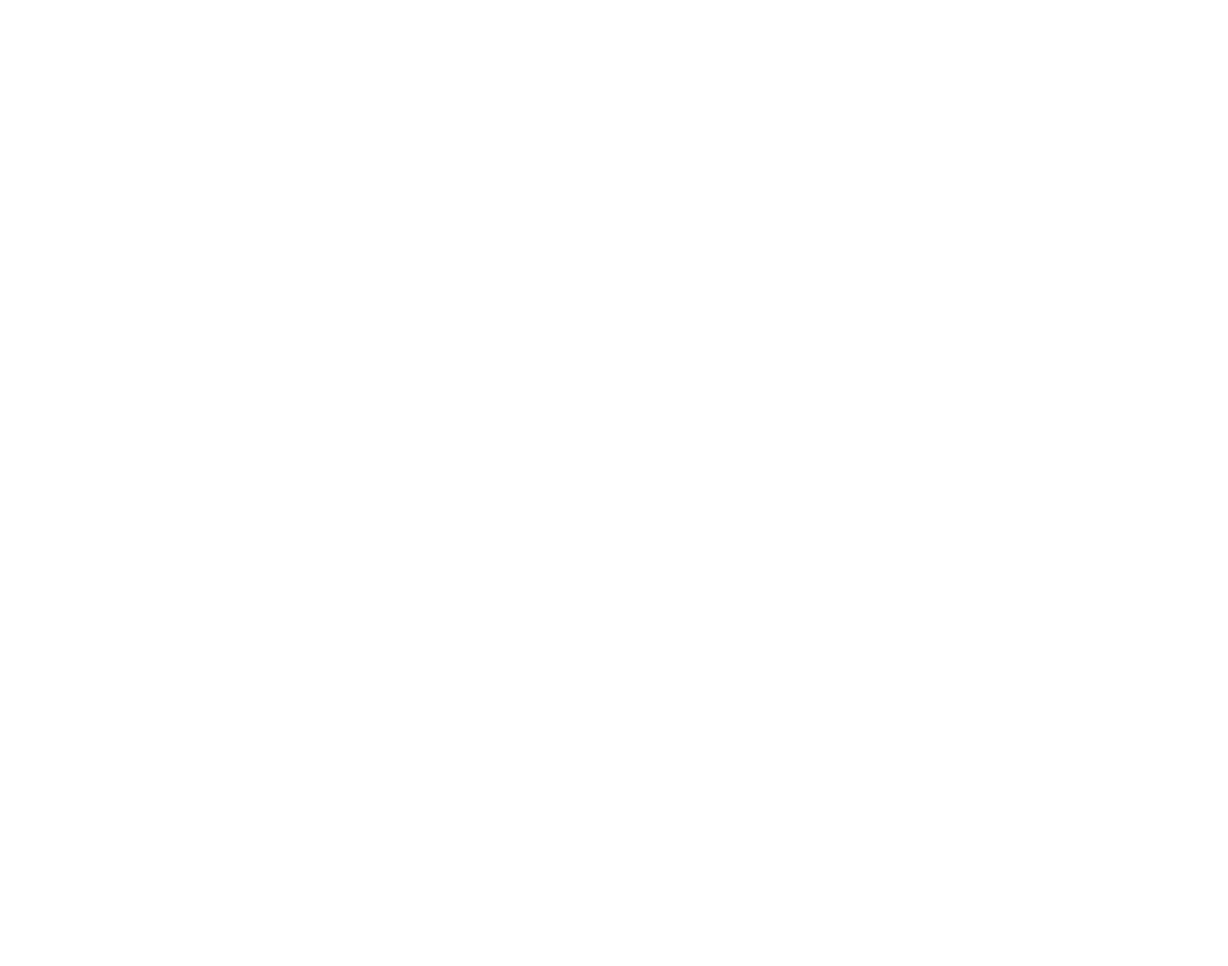
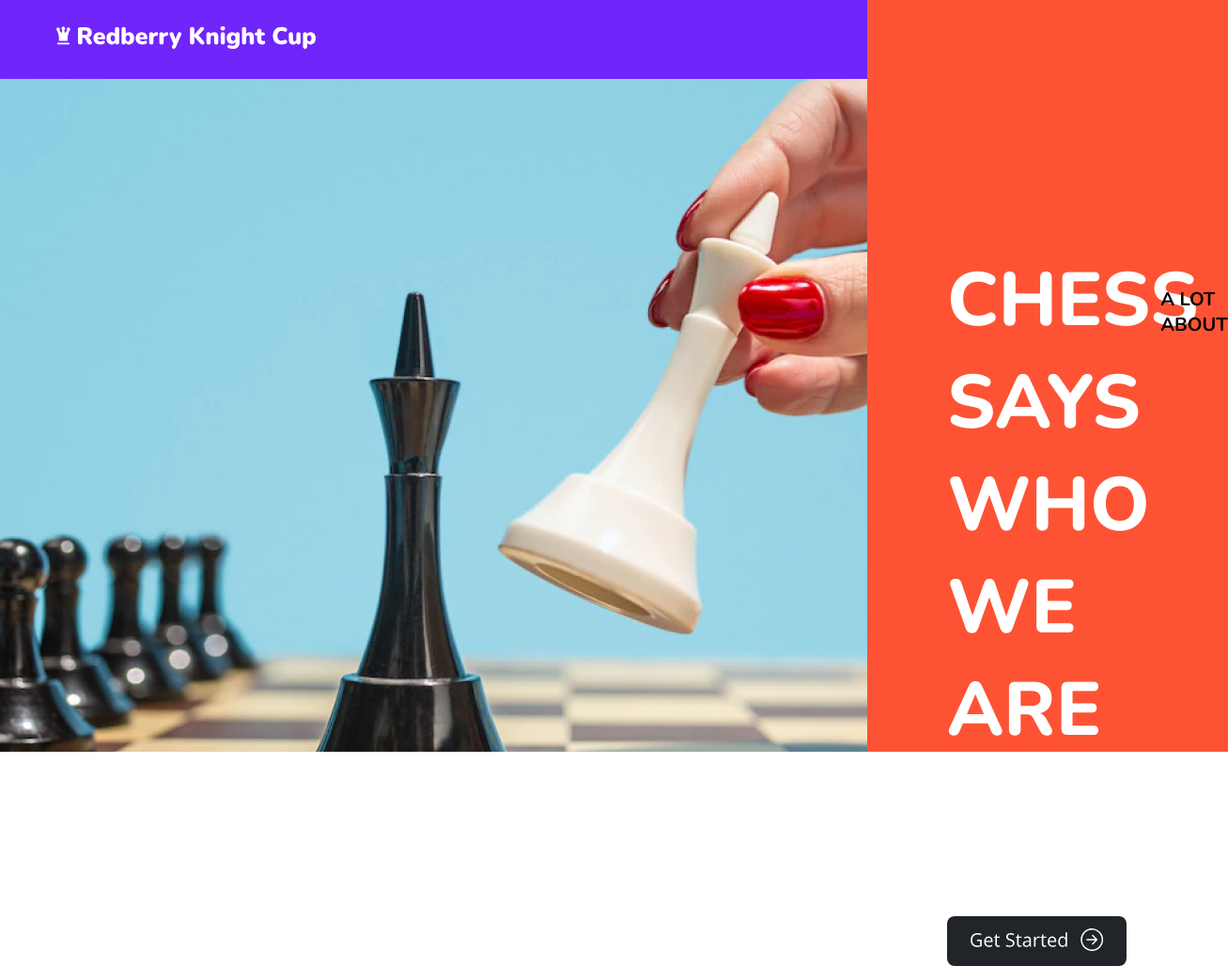
Before and after one commit to mr-davit/Redberry_LaravelVue_assigment, a plain HTML site: page index.html in a window 1280 px wide. Shown: the whole page at 94% size, 1307 px wide, since content can reach past the window. Before the commit the page ends 800 px from the top, so only its background shows below. Drawn offline with nearby package versions, Linux system fonts and the light colour scheme.

Commit message:
landing page created
landing page html and css created, folder structure improved.

```diff
--- a/index.html
+++ b/index.html
@@ -4,9 +4,36 @@
     <meta charset="UTF-8">
     <meta http-equiv="X-UA-Compatible" content="IE=edge">
     <meta name="viewport" content="width=device-width, initial-scale=1.0">
-    <title>Document</title>
+    <title>Redberry Knight Cup</title>
+    <link rel="preconnect" href="https://fonts.googleapis.com">
+    <link rel="preconnect" href="https://fonts.gstatic.com" crossorigin>
+    <link rel="preconnect" href="https://fonts.googleapis.com">
+    <link rel="preconnect" href="https://fonts.gstatic.com" crossorigin>
+    <link href="https://fonts.googleapis.com/css2?family=Nunito:ital,wght@0,200;0,300;0,400;0,500;0,600;0,700;0,800;0,900;1,200;1,300;1,400;1,500;1,600;1,700;1,800;1,900&family=Open+Sans:ital,wght@0,300;0,400;0,500;0,600;0,700;0,800;1,300;1,400;1,500;1,600;1,700;1,800&display=swap" rel="stylesheet">
+    <link rel="stylesheet" href="/css/main.css">
 </head>
+
 <body>
+
+<div class="page_container">
+    <div class="left_side">
+        <header>
+                <a href="/index.html"><img src="/resources/svg/logo.svg" alt=""></a>
+        </header>
+
+        <div class="landing">
+
+        </div>
+    </div>
+
+    <div class="right_side">
+        <div class="right_side_txt_cont">
+            <h1>chess says <br> who we are</h1>
+            <p>A LOT ABOUT</p>
+        </div>
+        <a href="/registration.html"></a>
+    </div>
+</div>
 
 </body>
 </html>
--- a/scss/_font.scss
+++ b/scss/_font.scss
@@ -1,32 +1,13 @@
-@font-face {
-    font-family: 'fajardo';
-    src: url('/fonts/James\ Fajardo.ttf');
-    font-weight: 400;
-    font-style: normal;
-  }
-@font-face {
-  font-family: 'noto';
-  src: url(/fonts/NotoSans-Medium.ttf);
 
-}
 
-@font-face {
-  font-family: 'notob';
-  src: url(/fonts/NotoSans-Bold.ttf);
 
-}
-@font-face {
-  font-family: 'notol';
-  src: url(/fonts/NotoSans-Light.ttf);
-
-}
 
 h1 {
-  font-family: 'notob';
+  font-family: 'Nunito', sans-serif;
 
 }
 
 p {
-  font-family: 'noto';
+  font-family: 'Open Sans', sans-serif;
 
 }
--- a/scss/_globals.scss
+++ b/scss/_globals.scss
@@ -1,8 +1,6 @@
-@forward "./variables";
 @forward './font';
 @forward './mixins';
 @use './font' as f;
-@use './variables' as v;
 @use './mixins' as m;
 
 
@@ -15,15 +13,3 @@ a{text-decoration:none;}
     display: block !important;
     transition: 5s all ease-in-out;
 }
-
-h1 {
-    @include m.font($s : 40px, $f: notob, $c: m.$tblack);
-}
-
-h2 {
-    @include m.font($s : 24px, $f: notob, $c: m.$tblack);
-}
-
-p {
-    @include m.font($s : 16px, $f: noto, $c: m.$tblack);
-}
--- a/scss/_mixins.scss
+++ b/scss/_mixins.scss
@@ -55,30 +55,19 @@
     word-break: $wbreak;
   }
 
-  @mixin font($s, $f: noto, $c:$twhite,$w:400) {
+  @mixin fontN($s, $f: Nunito, $c,$w:400) {
     font-size: $s;
     font-family: $f;
     color: $c;
     font-weight: $w;
   }
-  @mixin fonts($s:16px, $f: noto, $c:$twhite,$w:400) {
+  @mixin fontO($s, $f:Open Sans, $c,$w:400) {
     font-size: $s;
     font-family: $f;
     color: $c;
     font-weight: $w;
   }
-  @mixin fontm($s:24px, $f: noto, $c:$twhite,$w:400) {
-    font-size: $s;
-    font-family: $f;
-    color: $c;
-    font-weight: $w;
-  }
-  @mixin fontl($s:40px, $f: noto, $c:$twhite,$w:400) {
-    font-size: $s;
-    font-family: $f;
-    color: $c;
-    font-weight: $w;
-  }
+
 
   @mixin hover {
 
--- a/scss/main.scss
+++ b/scss/main.scss
@@ -1 +1,78 @@
 @use './_globals.scss' as g;
+
+.page_container{
+    display: flex;
+    .left_side{
+
+        header{
+            width: 923px;
+            height: 84px;
+            background-color: #7025FB;
+            @include g.flex($justify:flex-start);
+            img {
+                margin-left:60px;
+            }
+        }
+
+        .landing{
+            @include g.bgimg;
+            background-image: url("/resources/img/landing1.png");
+            height: calc(100vh - 84px);
+        }
+    }
+
+    .right_side{
+        width: 997px;
+        height: 100vh;
+        background-color: #FD5334;
+        &_txt_cont{
+            margin: 265px auto auto 85px;
+            display: flex;
+            h1 {
+                font-family: 'Nunito';
+                font-style: normal;
+                font-weight: 800;
+                font-size: 80px;
+                line-height: 109px;
+                text-transform: uppercase;
+                color: #fff;
+            }
+            p {
+                font-family: 'Nunito';
+                font-style: normal;
+                font-weight: 700;
+                font-size: 20px;
+                line-height: 27px;
+                text-transform: uppercase;
+                margin-top: 40px;
+                margin-left: -40px;
+            }
+        }
+
+        a {
+            display: block;
+            position: relative;
+            margin: 165px auto auto 85px ;
+            background-color: #212529;
+            border-radius: 8px;
+            color: #fff;
+            width: 191px;
+            height: 53px;
+
+
+        }
+        a:after {
+            content:url('/resources/svg/landing_arrow.svg');
+            position: absolute;
+            transform: translate(-50%,-50%);
+            top: 50%;
+            left: 50%;
+        }
+        a:hover {
+            border: 4px solid rgba(194, 165, 249, 0.8);
+            box-sizing: content-box;
+            margin: 161px auto auto 81px ;
+        }
+
+    }
+}
```
Also changed, not shown: css/main.css (added), resources/img/landing1.png (added), resources/svg/check.svg (added), resources/svg/error.svg (added), resources/svg/landing_arrow.svg (added), resources/svg/logo.svg (added), resources/svg/success.svg (added), 1 other file.
